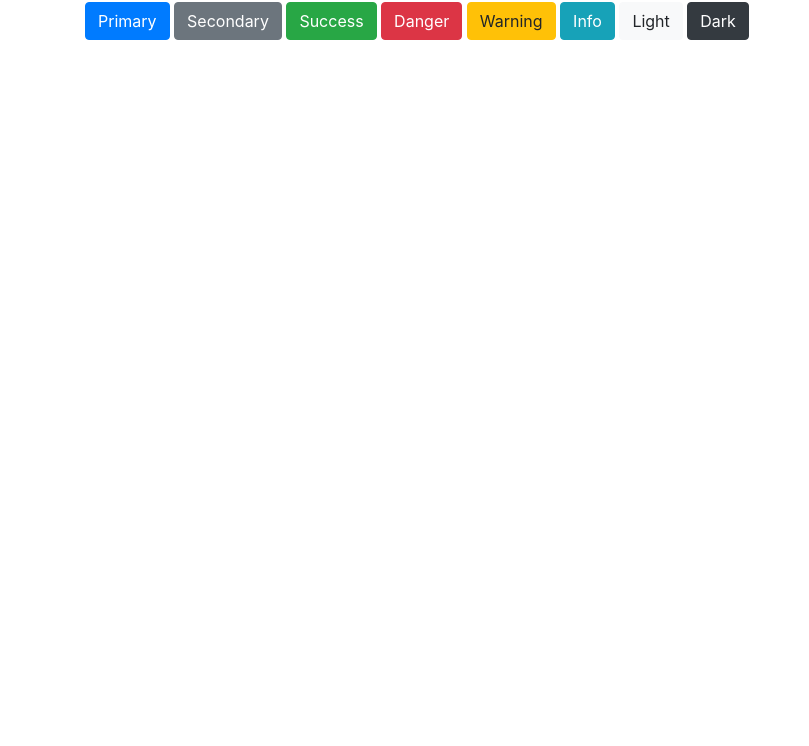
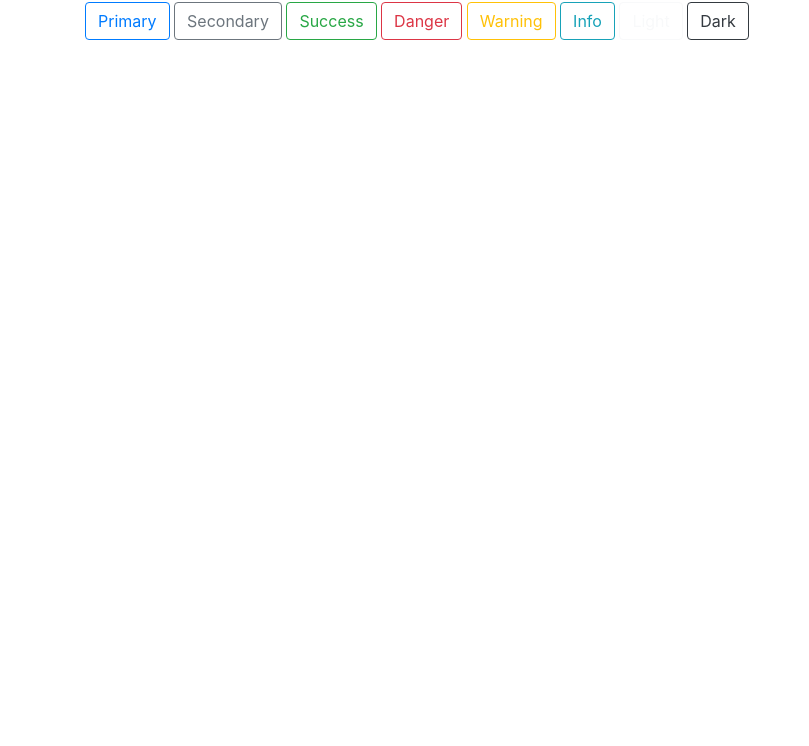
Before and after one commit to elizcae/bootstrap-session, a plain HTML site: page index.html in a window 1280 px wide. Shown: the part 54-800 px from the top of the page, without its empty margins (0-809 px from the left). Drawn offline with nearby package versions, Linux system fonts and the light colour scheme.

Commit message:
Update index.html

```diff
--- a/index.html
+++ b/index.html
@@ -9,14 +9,14 @@
   <body>
     <h1>Hello, world!</h1>
 <div class="container">
-  <button type="button" class="btn btn-primary">Primary</button>
-<button type="button" class="btn btn-secondary">Secondary</button>
-<button type="button" class="btn btn-success">Success</button>
-<button type="button" class="btn btn-danger">Danger</button>
-<button type="button" class="btn btn-warning">Warning</button>
-<button type="button" class="btn btn-info">Info</button>
-<button type="button" class="btn btn-light">Light</button>
-<button type="button" class="btn btn-dark">Dark</button>
+  <button type="button" class="btn btn-outline-primary">Primary</button>
+<button type="button" class="btn btn-outline-secondary">Secondary</button>
+<button type="button" class="btn btn-outline-success">Success</button>
+<button type="button" class="btn btn-outline-danger">Danger</button>
+<button type="button" class="btn btn-outline-warning">Warning</button>
+<button type="button" class="btn btn-outline-info">Info</button>
+<button type="button" class="btn btn-outline-light">Light</button>
+<button type="button" class="btn btn-outline-dark">Dark</button>
 </div>
 
     <script src="https://code.jquery.com/jquery-3.3.1.slim.min.js" integrity="sha384-q8i/X+965DzO0rT7abK41JStQIAqVgRVzpbzo5smXKp4YfRvH+8abtTE1Pi6jizo" crossorigin="anonymous"></script>
```
